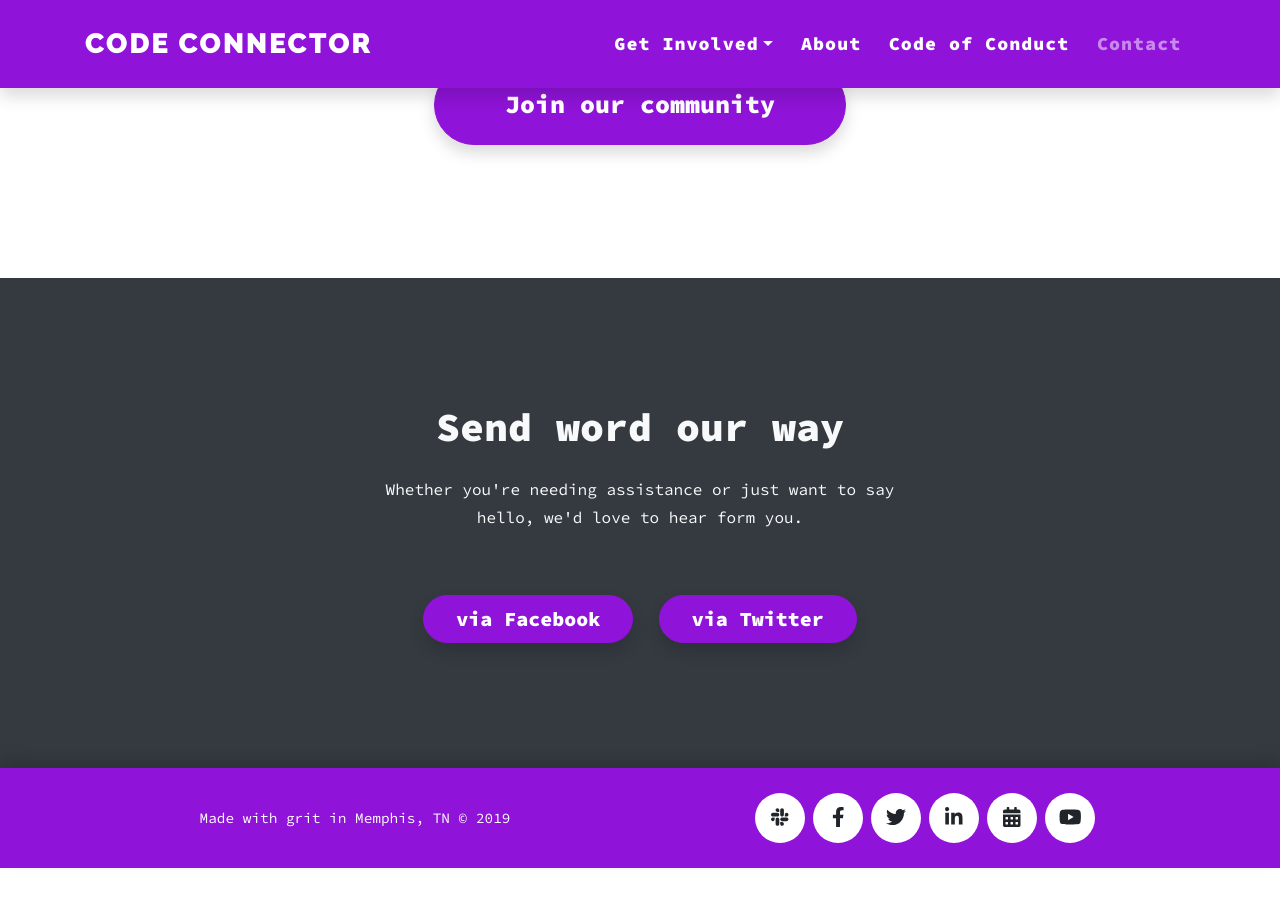
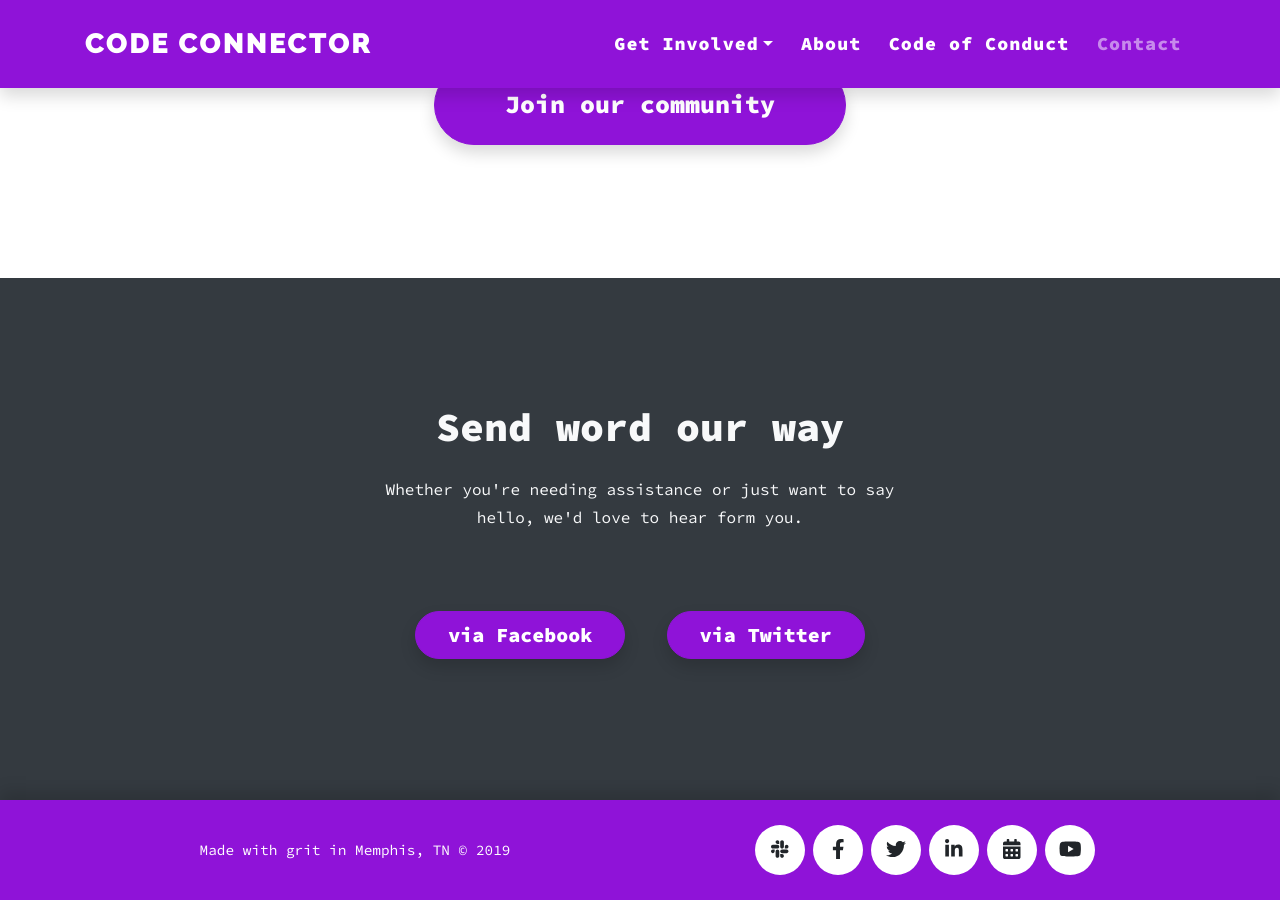
Before and after one commit to codeconnector/codeconnector.github.io, a Jekyll site: the page built from slack.html, in a window 1280 px wide and 900 px high, scrolled down 1858 px. Built offline with Jekyll 4.4.1, drawn with Linux system fonts in a browser that asks for light colours; nearby versions of some CDN libraries; before the commit the page ends 2726 px from its top, so only the background shows below that; grey boxes are pictures that could not be loaded.

Commit message:
Fix contact buttons spacing
Resolves an issue on lower resolution screens where the buttons
wouldn't fit.

Closes #69

```diff
--- a/_layouts/default.html
+++ b/_layouts/default.html
@@ -130,10 +130,10 @@
         </div>
         <div class="row pt-5 d-flex justify-content-center">
           <div class="col-lg-8 text-center text-white">
-            <a class="btn btn-primary btn-lg shadow mr-lg-3" href="https://m.me/codeconnector" target="_blank" rel="noopener">
+            <a class="btn btn-primary btn-lg shadow m-3" href="https://m.me/codeconnector" target="_blank" rel="noopener">
               via Facebook
             </a>
-            <a class="btn btn-primary btn-lg shadow" href="https://twitter.com/codeconnector_" target="_blank" rel="noopener">
+            <a class="btn btn-primary btn-lg shadow m-3" href="https://twitter.com/codeconnector_" target="_blank" rel="noopener">
               via Twitter
             </a>
           </div>
```
